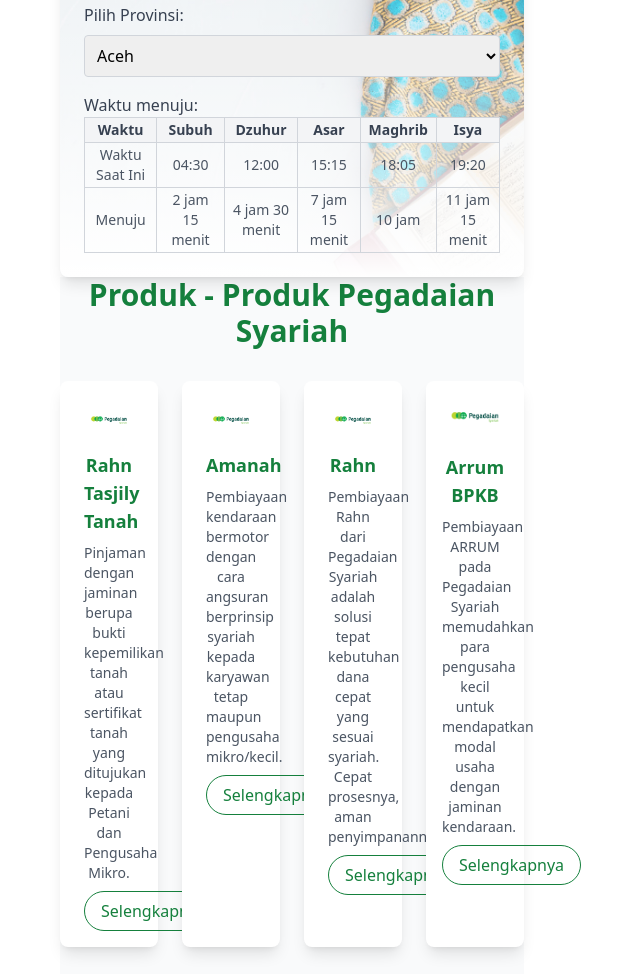
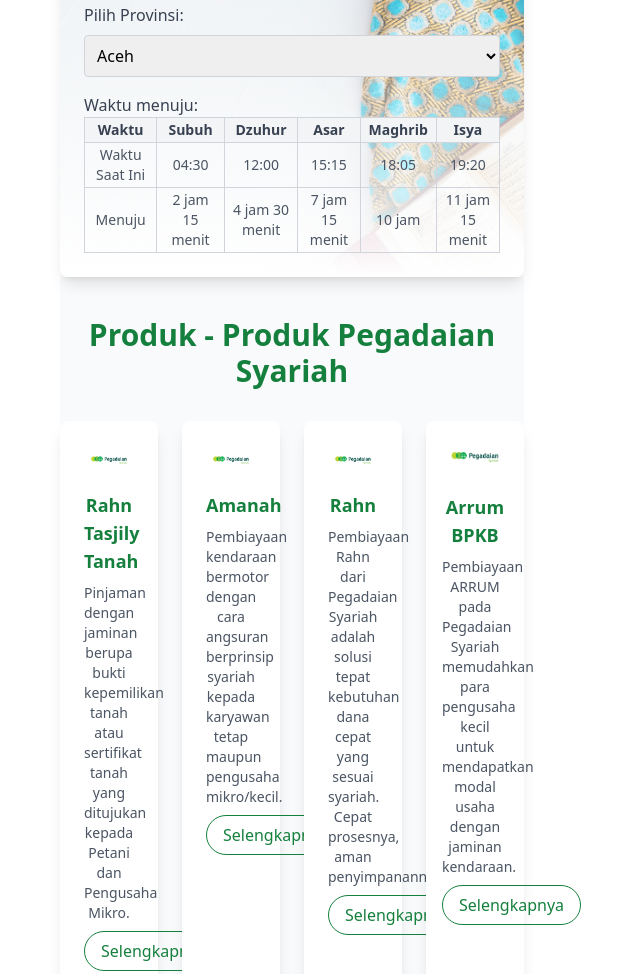
Before and after one commit to Hizkiaardiyanto/hizkiaard.my.id, a plain HTML site: page index.html in a window 1280 px wide. Shown: the part 1487-2461 px from the top of the page, without its empty margins (348-988 px from the left). Drawn offline with nearby package versions, Linux system fonts and the light colour scheme; a web font is replaced by a local one.

Commit message:
Update index.html

```diff
--- a/index.html
+++ b/index.html
@@ -338,7 +338,7 @@
     </div>
 </div>
 
-        <section class="py-50 bg-gray-50">
+        <section class="py-10 bg-gray-50">
     <div class="container mx-auto text-center">
         <!-- Judul Section -->
         <h2 class="text-3xl font-bold text-green-700 mb-8">Produk - Produk Pegadaian Syariah</h2>
```
